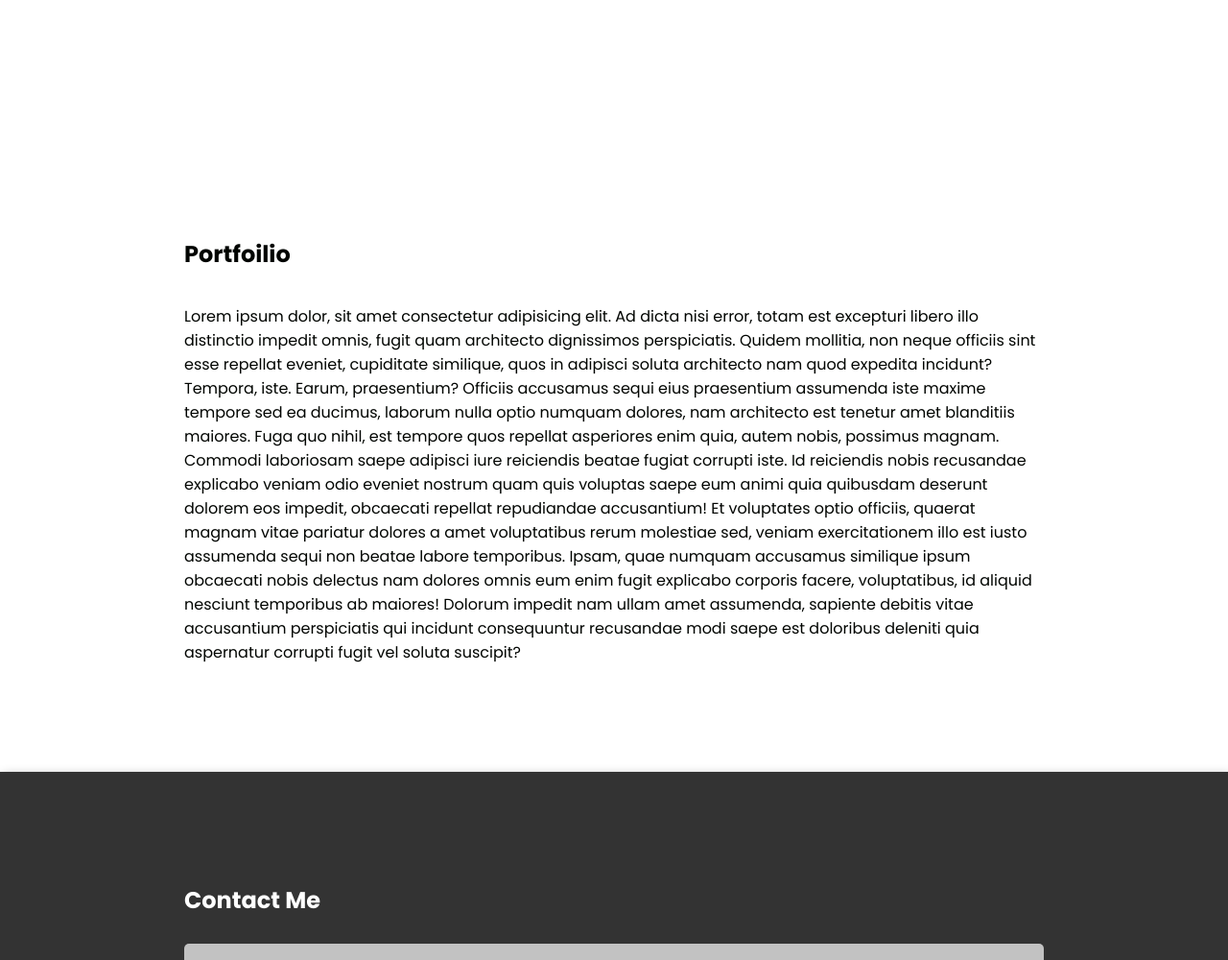
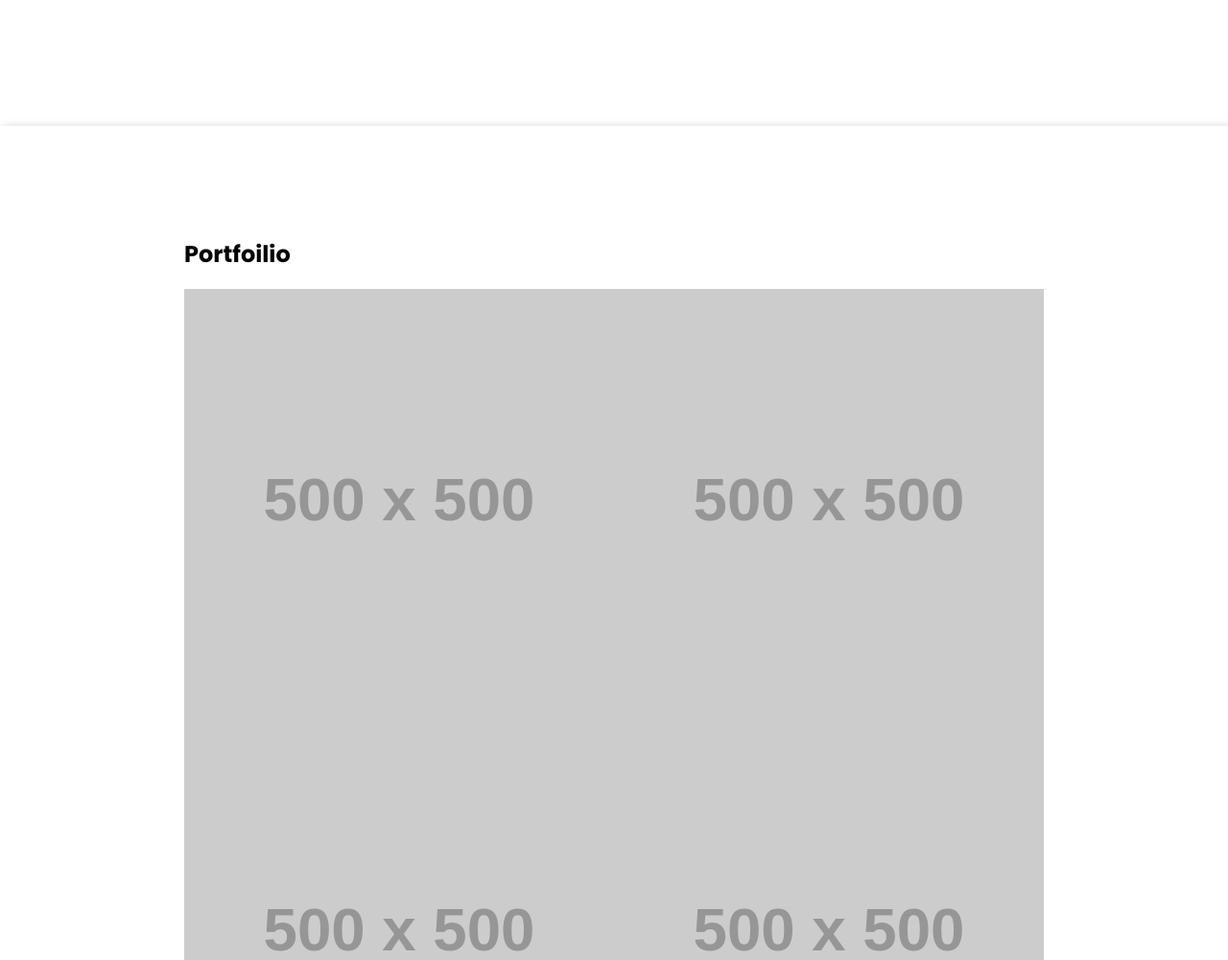
Before and after one commit to jcrowley89/Personal-Website, a plain HTML site: page index.html in a window 1280 px wide. Shown: the part 1800-2800 px from the top of the page at 96% size. Drawn offline with nearby package versions, Linux system fonts and the light colour scheme; placeholder pictures from the web are drawn by us.

Commit message:
started portfolio grid

```diff
--- a/index.html
+++ b/index.html
@@ -94,25 +94,15 @@
             </p>
         </div>
     </section>
-    <section class="trans-light">
+    <section class="trans-light shadow">
         <div class="container-flex flex-direction-column">
             <h2>Portfoilio</h2>
-            <p>Lorem ipsum dolor, sit amet consectetur adipisicing elit. Ad dicta nisi error, totam est excepturi libero
-                illo distinctio impedit omnis, fugit quam architecto dignissimos perspiciatis. Quidem mollitia, non
-                neque officiis sint esse repellat eveniet, cupiditate similique, quos in adipisci soluta architecto nam
-                quod expedita incidunt? Tempora, iste. Earum, praesentium? Officiis accusamus sequi eius praesentium
-                assumenda iste maxime tempore sed ea ducimus, laborum nulla optio numquam dolores, nam architecto est
-                tenetur amet blanditiis maiores. Fuga quo nihil, est tempore quos repellat asperiores enim quia, autem
-                nobis, possimus magnam. Commodi laboriosam saepe adipisci iure reiciendis beatae fugiat corrupti iste.
-                Id reiciendis nobis recusandae explicabo veniam odio eveniet nostrum quam quis voluptas saepe eum animi
-                quia quibusdam deserunt dolorem eos impedit, obcaecati repellat repudiandae accusantium! Et voluptates
-                optio officiis, quaerat magnam vitae pariatur dolores a amet voluptatibus rerum molestiae sed, veniam
-                exercitationem illo est iusto assumenda sequi non beatae labore temporibus. Ipsam, quae numquam
-                accusamus similique ipsum obcaecati nobis delectus nam dolores omnis eum enim fugit explicabo corporis
-                facere, voluptatibus, id aliquid nesciunt temporibus ab maiores! Dolorum impedit nam ullam amet
-                assumenda, sapiente debitis vitae accusantium perspiciatis qui incidunt consequuntur recusandae modi
-                saepe est doloribus deleniti quia aspernatur corrupti fugit vel soluta suscipit?
-            </p>
+            <div class="portfolio-images">
+                <img src="https://dummyimage.com/500x500/ccc/000.png" alt="" class="portfolio-img">
+                <img src="https://dummyimage.com/500x500/eee/000.png" alt="" class="portfolio-img">
+                <img src="https://dummyimage.com/500x500/bbb/000.png" alt="" class="portfolio-img">
+                <img src="https://dummyimage.com/500x500/ddd/000.png" alt="" class="portfolio-img">
+            </div>
         </div>
     </section>
     <section class="trans-dark text-white shadow">
--- a/styles.css
+++ b/styles.css
@@ -262,3 +262,15 @@ button.outline-red:hover {
         max-width: 100%;
     }
 }
+.portfolio-images {
+    display: grid;
+    grid-template-columns: 50% 50%;
+}
+.portfolio-img {
+    width: 100%;
+}
+@media (max-width: 500px) {
+    .portfolio-images {
+        grid-template-columns: 100%;
+    }
+}
```
